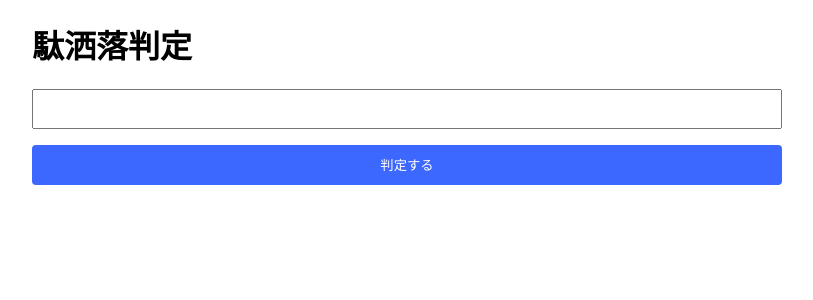
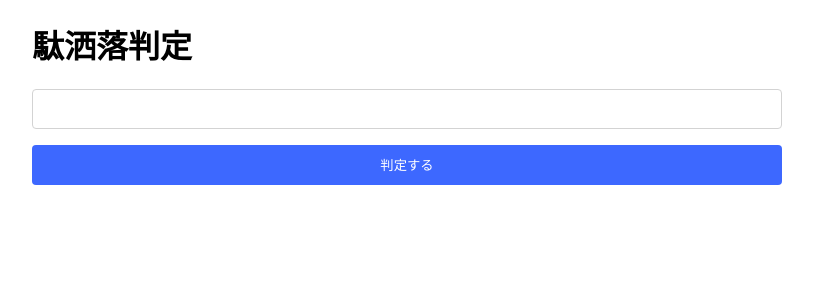
Before and after one commit to ayu0616/dajare_app, a Flask app: page / in a window 1280 px wide. Shown: the top 300 px of the page, without its empty margins (233-1046 px from the left). Run offline with Flask 3, Linux system fonts and the light colour scheme; some web fonts are replaced.

Commit message:
inputのボーダー関連を修正した

```diff
--- a/static/css/style.css
+++ b/static/css/style.css
@@ -25,6 +25,13 @@ input[type="text"] {
     padding: 0.25rem 0.5rem;
 
     font-family: "BIZ UDPGothic", sans-serif;
+
+    border: 1px lightgray solid;
+    border-radius: 0.25rem;
+}
+
+input[type="text"]:focus {
+    outline: 3px solid rgba(0, 0, 255, 0.5);
 }
 
 input[type="submit"],
```
